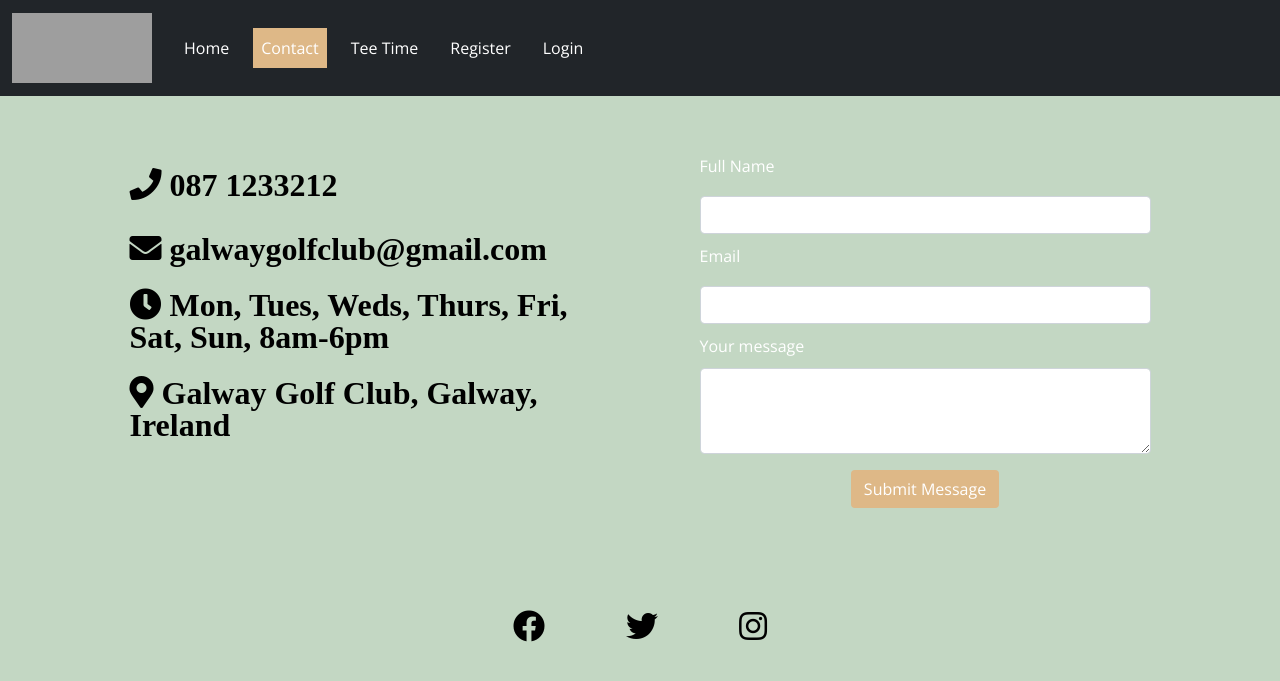
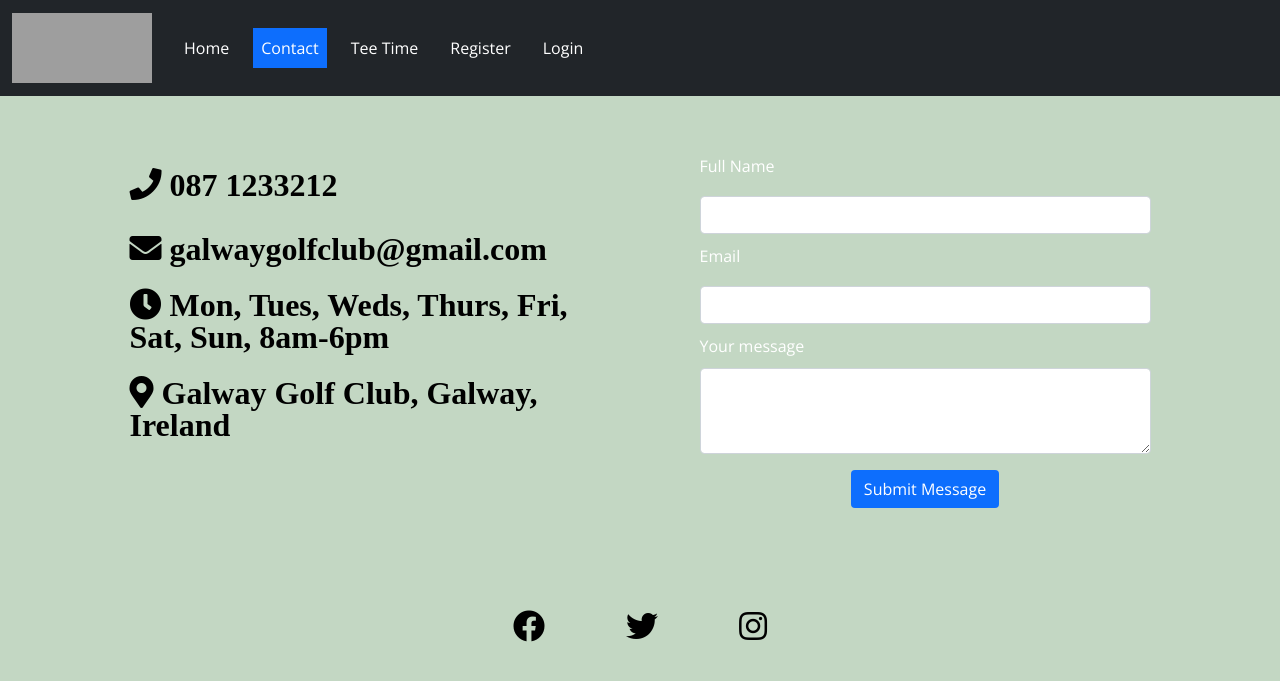
Before and after one commit to Code-Institute-Submissions/EdHarty-Golf_janResub, a Django app: page /contact_us/ in a window 1280 px wide. Shown: the top 681 px of the page. Run offline with Django 3.2, Linux system fonts and the light colour scheme; some web fonts are replaced; grey boxes are pictures that could not be loaded.

Commit message:
Add background colour to css

```diff
--- a/static/css/style.css
+++ b/static/css/style.css
@@ -15,7 +15,7 @@ body {
 }
 
 .custom-red {
-    background-color: rgb(222, 184, 135);
+    background-color: #0d6efd;
 }
 
 .contact_icons {
```
